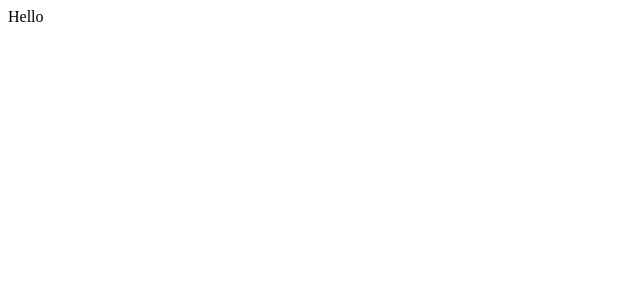
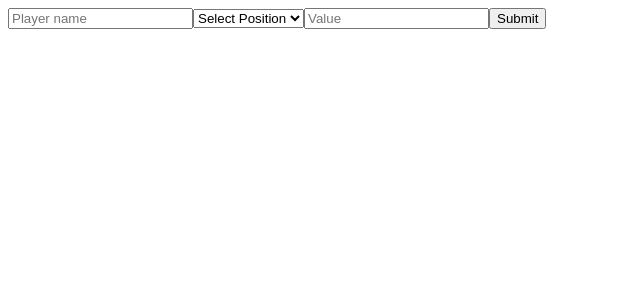
Before and after one commit to AlfonsoGhislieri/fantrax, a React (Create React App) app in the folder client/: page /sellPlayers in a window 1280 px wide. Shown: the top 300 px of the page, without its empty margins (0-640 px from the left). Built offline with nearby package versions, Linux system fonts and the light colour scheme.

Commit message:
added player form component

```diff
--- /dev/null
+++ b/client/src/components/PlayerForm/PlayerForm.jsx
@@ -0,0 +1,46 @@
+import { useState } from "react";
+
+const PlayerForm = () => {
+  const [name, setName] = useState();
+  const [position, setPosition] = useState();
+  const [value, setValue] = useState();
+
+  return (
+    <div>
+      <form>
+        <input
+          type="text"
+          value={name}
+          placeholder={"Player name"}
+          required
+          onChange={(e) => setName(e.target.value)}
+        />
+
+        <select
+          required
+          value={position}
+          onChange={(e) => setPosition(e.target.value)}
+        >
+          <option value="" disabled selected>
+            Select Position
+          </option>
+          <option value="G"> G </option>
+          <option value="D"> D </option>
+          <option value="M"> M </option>
+          <option value="F"> F </option>
+        </select>
+
+        <input
+          type="number"
+          placeholder="Value"
+          value={value}
+          required
+          onChange={(e) => setValue(e.target.value)}
+        />
+        <input type="submit" value="Submit" />
+      </form>
+    </div>
+  );
+};
+
+export default PlayerForm;
--- a/client/src/pages/SellPlayersPage.jsx
+++ b/client/src/pages/SellPlayersPage.jsx
@@ -1,7 +1,43 @@
-import React from "react";
+import React, { useState } from "react";
+import PlayerForm from "../components/PlayerForm/PlayerForm";
 
 const SellPlayersPage = () => {
-  return <div> Hello </div>;
+  const [password, setPassword] = useState("");
+  const [user, setUser] = useState("");
+
+  const [playerArray, setPlayerArray] = useState([]);
+
+  return (
+    <div>
+      {/* <form onSubmit={console.log("test")}>
+        <label>
+          User:
+          <select
+            value={user}
+            onChange={(event) => setUser(event.target.value)}
+          >
+            <option value="grapefruit">Grapefruit</option>
+            <option value="lime">Lime</option>
+            <option value="coconut">Coconut</option>
+            <option value="mango">Mango</option>
+          </select>
+        </label>
+        <label>
+          Password:
+          <input
+            type="password"
+            value={password}
+            onChange={(event) => setPassword(event.target.value)}
+            required
+          ></input>
+        </label>
+
+        <input type="submit" value="Submit" />
+      </form> */}
+
+      <PlayerForm />
+    </div>
+  );
 };
 
 export default SellPlayersPage;
```
